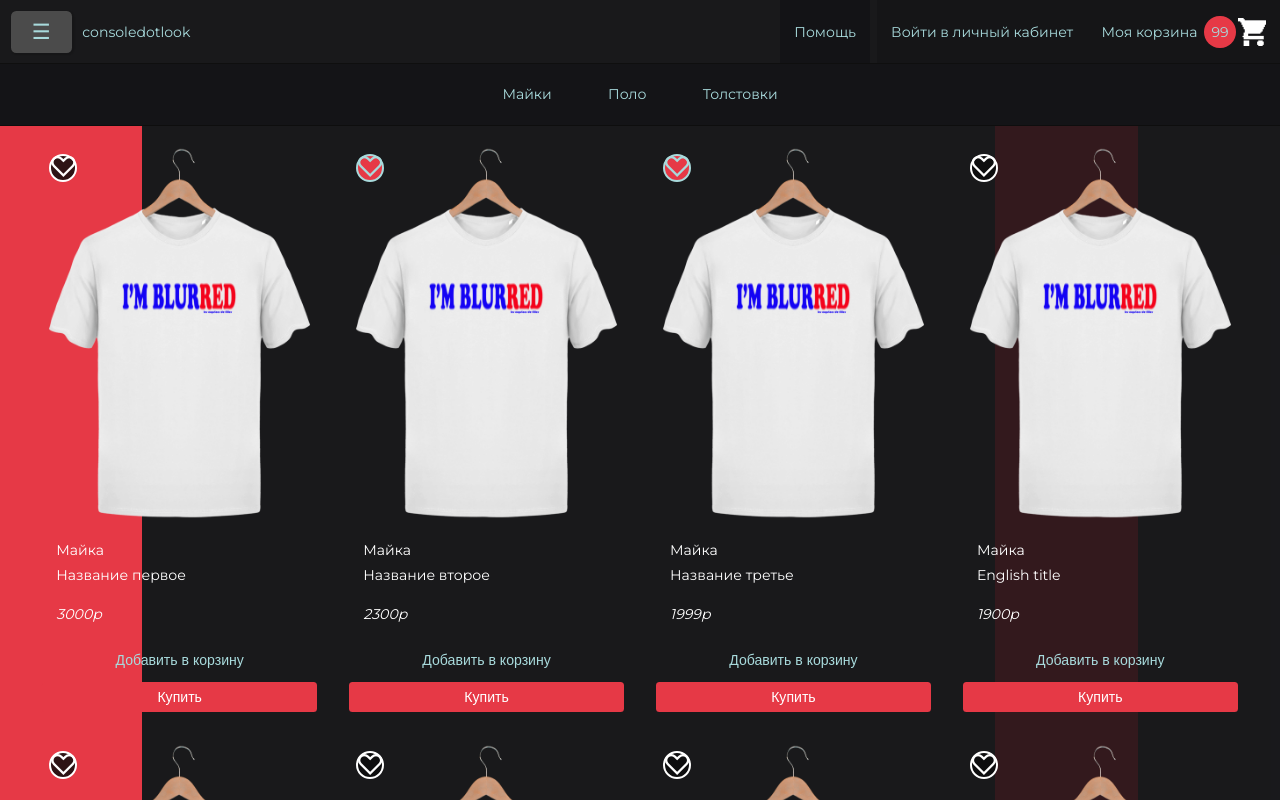
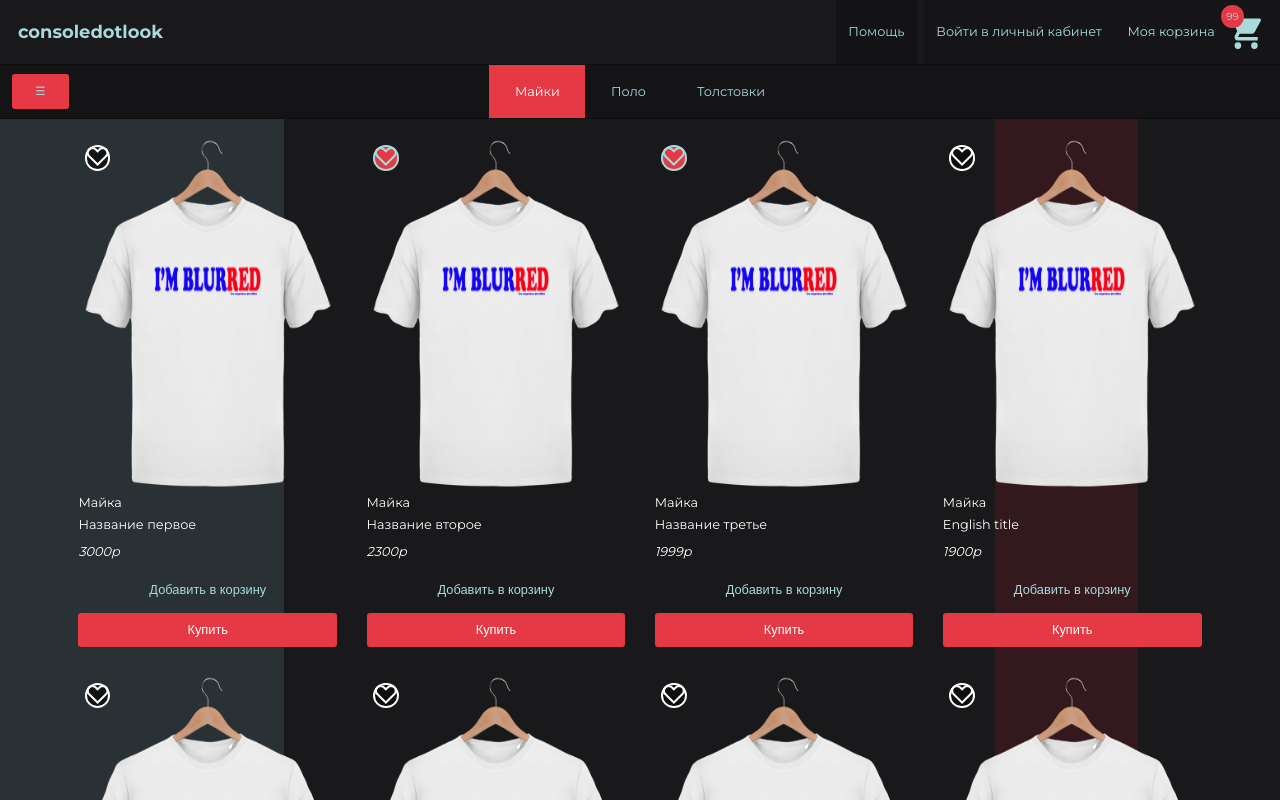
Before and after one commit to Fadinv/cdl, a Next.js app: page / in a window 1280 px wide. Shown: the top 800 px of the page. Built offline with nearby package versions, Linux system fonts and the light colour scheme.

Commit message:
look
active buttons

```diff
--- a/Components/Footer/Footer.module.sass
+++ b/Components/Footer/Footer.module.sass
@@ -3,6 +3,7 @@
 .Footer
   font-size: 1rem
   display: flex
+  border-top: 1px solid library.$color_main-grey
   padding: 2vw
   color: library.$color_powderblue
   width: 100%
--- a/Components/IndexWrapper/IndexWrapper.module.sass
+++ b/Components/IndexWrapper/IndexWrapper.module.sass
@@ -2,7 +2,6 @@
 
 .IndexWrapper
   position: relative
-  border-top: 1px solid library.$color_black
   width: 100%
 
 .FlexRow
@@ -14,12 +13,21 @@
 
 .LeftLineBackground
   position: absolute
-  z-index: 0
+  z-index: -1
   left: 0
   top: 0
-  width: 11.11vw
+  width: 22.22vw
   height: 100%
-  background-color: library.$color_imperial-red
+  background-color: library.$color_honeydew
+
+//.MiddleBackSideBackground
+//  position: absolute
+//  z-index: -1
+//  width: 100%
+//  left: 0
+//  top: 25%
+//  height: 1%
+//  background-color: library.$color_honeydew
 
 .BackSideBackground
   position: absolute
--- a/Components/IndexWrapper/IndexWrapper.tsx
+++ b/Components/IndexWrapper/IndexWrapper.tsx
@@ -17,6 +17,10 @@ const IndexWrapper: React.FC<IndexWrapperProps> = ({children}) => {
 
             </div>
 
+            {/*<div className={styles.MiddleBackSideBackground}>*/}
+            {/**/}
+            {/*</div>*/}
+
             <div className={styles.BackSideBackground}>
 
             </div>
--- a/Components/NavBar/NavBar.module.sass
+++ b/Components/NavBar/NavBar.module.sass
@@ -2,6 +2,7 @@
 
 .NavBar
   color: library.$color_honeydew
+  z-index: 15
   font-size: 1rem
   display: flex
   justify-content: space-between
@@ -10,6 +11,9 @@
   display: flex
 
 .CompanyName
+  margin-left: 1em
+  font-size: 1.4rem
+  font-weight: bold
   display: flex
   flex-direction: column
   justify-content: center
@@ -18,13 +22,12 @@
   font-size: 1.5em
   font-family: 'Montserrat', Roboto, serif
   font-weight: 400
-  margin: .5em .5em
+  margin: .5em 2em
   color: library.$color_honeydew
   border-radius: .25em
   padding: .5em 1em
   line-height: 1
-  box-shadow: .05em .05em .05em .05em rgba(15, 15, 15, .25)
-  background-color: library.$color_main-grey-without-opacity
+  background-color: library.$color_imperial-red
 
 .UserBar
   display: flex
@@ -68,15 +71,16 @@
   position: relative
   display: flex
   align-items: center
-  margin-left: .5em
+  margin: 1.2em .5em
 
 .CartNumber
-  font-size: 1em
+  font-size: .8rem
   background-color: library.$color_imperial-red
+  position: absolute
   border-radius: 50%
   padding: .5em .5em
-  left: 42%
-  top: -42%
+  left: 0
+  top: -1em
   margin: auto
   transition: all .3s ease-out
 
@@ -84,9 +88,9 @@
     background-color: library.$color_main-grey
 
 .CartImage
-  margin-left: .15em
-  width: 2em
-  height: 2em
+  margin-left: .5em
+  width: 2.6em
+  height: 2.6em
 
 .User
   background: rgba(20, 20, 23, .85)
@@ -111,3 +115,16 @@
   left: 0
   width: 0
   transition: all .3s ease-out
+
+@media (max-width: 140em)
+
+@media (max-width: 100em)
+
+@media (max-width: 65em)
+
+@media (max-width: 42em)
+  .Help
+    display: none
+
+  .User
+    display: none
--- a/Components/NavBar/NavBar.tsx
+++ b/Components/NavBar/NavBar.tsx
@@ -8,17 +8,15 @@ interface NavBarProps {
 const NavBar: React.FC<NavBarProps> = () => {
     return (
         <nav className={styles.NavBar}>
-            <div className={styles.Flex}>
+            <span className={styles.CompanyName}>
+                consoledotlook
+            </span>
 
-                <button className={styles.Menu}>
-                    &#9776;
-                </button>
-
-                <span className={styles.CompanyName}>
-                    consoledotlook
-                </span>
-
-            </div>
+            {/*<div className={styles.Flex}>*/}
+            {/*    <button className={styles.Menu}>*/}
+            {/*        &#9776;*/}
+            {/*    </button>*/}
+            {/*</div>*/}
 
             <div className={styles.UserBar}>
 
@@ -37,12 +35,11 @@ const NavBar: React.FC<NavBarProps> = () => {
                 </button>
 
                 <button className={styles.Cart}>
-                    Моя корзина
+                    <p className={styles.MyCartText}>Моя корзина</p>
                     <div className={styles.CartBox}>
                         <span className={styles.CartNumber}>99</span>
                         <img className={styles.CartImage}
-                             src='/shopping-cart-25.png'
-                             srcSet={'/shopping-cart-50.png 2x, /shopping-cart-100.png 4x'}
+                             src='/cart.svg'
                              alt=''/>
                     </div>
                 </button>
--- a/Components/ProductNav/ProductNav.module.sass
+++ b/Components/ProductNav/ProductNav.module.sass
@@ -1,14 +1,17 @@
 @use 'styles/library'
 
 .ProductNav
+  position: relative
   display: flex
   flex-direction: row
+  z-index: 15
   justify-content: center
   width: 100%
   background-color: rgb(20,20,23)
   border-bottom: 1px solid library.$color_main-grey
+  border-top: 1px solid library.$color_main-grey
 
-.ref
+.Path
   font-family: 'Montserrat', Roboto, serif
   font-weight: 400
   color: library.$color_honeydew
@@ -20,3 +23,37 @@
 
   &:hover
     background-color: library.$color_main-grey-without-opacity
+
+.PathActive
+  background-color: library.$color_imperial-red
+  color: white
+  &:hover
+    background-color: library.$color_imperial-red
+
+.WrapperPathBtn
+
+.Menu
+  position: absolute
+  top: calc(50% - 1.5em)
+  left: 1em
+  width: 5em
+  height: 3em
+  font-size: 1em
+  font-family: 'Montserrat', Roboto, serif
+  font-weight: 400
+  color: library.$color_honeydew
+  border-radius: .25em
+  padding: 0 1em
+  line-height: 1
+  background-color: library.$color_imperial-red
+
+@media (max-width: 42em)
+  .ProductNav
+    position: static
+    justify-content: space-between
+    padding: 0 1em
+
+  .Menu
+    position: static
+    margin-top: auto
+    margin-bottom: auto
--- a/Components/ProductNav/ProductNav.tsx
+++ b/Components/ProductNav/ProductNav.tsx
@@ -1,4 +1,4 @@
-import React from 'react'
+import React, {useState} from 'react'
 import styles from './ProductNav.module.sass'
 
 interface ProductNavProps {
@@ -6,19 +6,33 @@ interface ProductNavProps {
 }
 
 const ProductNav: React.FC<ProductNavProps> = () => {
+
+    const [pathState, setPathState] = useState<number>(0)
+
+    const pathArray: string[] = ['Майки', 'Поло', 'Толстовки']
+
+    const buttonClickHandler = (e) => {
+        const key = e.target.dataset.set as string
+        if (e.target.dataset.set === pathState) return
+
+        setPathState(+key)
+    }
+
     return (
         <div className={styles.ProductNav}>
-            <button className={styles.ref}>
-                Майки
+            <button className={styles.Menu}>
+                &#9776;
             </button>
-
-            <button className={styles.ref}>
-                Поло
-            </button>
-
-            <button className={styles.ref}>
-                Толстовки
-            </button>
+            <div className={styles.WrapperPathBtn}>
+            {pathArray.map((btn, key) => {
+                const classesBtn = [styles.Path]
+                if (key === pathState) {
+                    classesBtn.push(styles.PathActive)
+                }
+                return <button data-set={key} onClick={buttonClickHandler} className={classesBtn.join(' ')}
+                               key={key}>{btn}</button>
+            })}
+            </div>
         </div>
     )
 }
--- a/Components/ProductsStuck/ProductItem/ProductItem.module.sass
+++ b/Components/ProductsStuck/ProductItem/ProductItem.module.sass
@@ -8,6 +8,7 @@
   justify-content: space-between
   border-radius: .5em
   padding-top: 1em
+  padding-bottom: 1em
   transition: all .3s ease-out
   background-color: rgba(13, 13, 13, 0)
 
@@ -74,17 +75,17 @@
   border: .1em solid white
   border-radius: 50%
   &:hover
-    box-shadow: 0 0 0 0.1em library.$color_main-grey
+    box-shadow: 0 0 0 0.1em library.$color_imperial-red
 
 .Liked
   border-color: library.$color_honeydew
   color: library.$color_honeydew
   background-color: library.$color_imperial-red
   &:hover
-    box-shadow: 0 0 0 0.1em library.$color_imperial-red
+    box-shadow: none
 
 .SizesStuck
-  max-height: 80%
+  max-height: 85%
   display: flex
   flex-direction: column
   justify-content: space-between
@@ -104,7 +105,7 @@
 .SizeStuckBtnItem
   cursor: pointer
   font-family: 'Montserrat', serif
-  font-size: 1.2rem
+  font-size: 1.4rem
   padding: 0
   color: library.$color_powderblue
   width: 2em
@@ -143,13 +144,12 @@
   max-width: 100%
   min-width: 100%
   display: flex
-  margin-top: .5em
   flex-direction: column
   justify-content: flex-end
   //z-index: 0
   //position: absolute
   //background-color: rgba(13, 13, 13, .9)
-  padding: 1em
+  padding: 0 1em
   border-radius: .25em
   //opacity: 0
   left: 0
@@ -158,13 +158,17 @@
 
 .TextStuck
   color: white
-  padding: 0 1em
 
 .TextStuck > * + *
   margin-top: .5em
 
+.ProductCathegory
+  font-family: 'Montserrat', serif
+  margin-top: .5em
+
 .Title
-  padding-bottom: 1em
+  margin-top: .5em
+  padding-bottom: .5em
   position: relative
   top: 0
   //height: 0
@@ -189,8 +193,8 @@
 
 .StuckButtons > *
   font-size: 1rem
-  margin-top: 1.55em
-  padding: .5em .5em
+  margin-top: 1em
+  padding: .75em .75em
   border-radius: .25em
 
 .StuckButtons > * + *
@@ -227,3 +231,7 @@
 
   &:hover
     background-color: rgba(240, 240, 240, .15)
+
+@media (max-width: 25em)
+  .SizeStuckBtnItem
+    font-size: 1.15rem
--- a/Components/ProductsStuck/ProductItem/ProductItem.tsx
+++ b/Components/ProductsStuck/ProductItem/ProductItem.tsx
@@ -61,6 +61,7 @@ const ProductItem: React.FC<ProductItemProps> = ({
                             } else if (sizeState === btn) {
                                 classesBtn.push(styles.SizeActive)
                             }
+
                             return <button onClick={sizeClkHandler} key={key} data-set={btn}
                                            className={classesBtn.join(' ')}>
                                 {btn}
@@ -71,12 +72,12 @@ const ProductItem: React.FC<ProductItemProps> = ({
             </div>
 
             <span onClick={likeHandler} className={likeClasses.join(' ')}>
-                        &#9825;
+                &#9825;
             </span>
 
             <div className={styles.OpacityBox}>
                 <div className={styles.TextStuck}>
-                    <p>Майка</p>
+                    <p className={styles.ProductCathegory}>Майка</p>
                     <p className={styles.Title}>
                         {title}
                     </p>
--- a/Components/ProductsStuck/ProductsStuck.module.css
+++ b/Components/ProductsStuck/ProductsStuck.module.css
@@ -6,9 +6,25 @@
     font-size: 1rem;
     padding: .5em 2em;
     display: grid;
-    grid-template-columns: 1fr 1fr 1fr 1fr;
-    grid-template-rows: 1fr 1fr 1fr;
+    grid-template-columns: 1fr 1fr 1fr 1fr 1fr 1fr;
+    grid-template-rows: 1fr 1fr;
     grid-gap: .3vw;
+}
+
+@media (max-width: 140em) {
+    .ProductsStuck {
+        max-width: 1600px;
+        grid-template-columns: 1fr 1fr 1fr 1fr;
+        grid-template-rows: 1fr 1fr 1fr;
+    }
+}
+
+@media (max-width: 100em) {
+    .ProductsStuck {
+        max-width: 1200px;
+        grid-template-columns: 1fr 1fr 1fr 1fr;
+        grid-template-rows: 1fr 1fr 1fr;
+    }
 }
 
 @media (max-width: 65em) {
--- a/pages/index.tsx
+++ b/pages/index.tsx
@@ -18,15 +18,12 @@ export default function Home() {
 
             <NavBar/>
 
+            <ProductNav/>
+
             <IndexWrapper>
-
-                <ProductNav/>
-
                 <ProductsStuck/>
 
                 <ProductPagination/>
-
-
             </IndexWrapper>
             <Footer/>
 
--- a/styles/globals.sass
+++ b/styles/globals.sass
@@ -2,7 +2,7 @@
 @import url('https://fonts.googleapis.com/css2?family=Montserrat:wght@300;400;600;700&display=swap')
 
 html, body
-  font-size: calc(.4em + .6vw)
+  font-size: calc(.3em + .3vw)
   background-color: rgba(20, 20, 23, .85)
   padding: 0
   box-sizing: border-box
@@ -32,3 +32,19 @@ button
 
   &:focus
     outline: none
+
+@media (max-width: 125em)
+  html, body
+    font-size: calc(.3em + .35vw)
+
+@media (max-width: 100em)
+  html, body
+    font-size: calc(.4em + .5vw)
+
+@media (max-width: 65em)
+  html, body
+    font-size: calc(.45em + .55vw)
+
+@media (max-width: 42em)
+  html, body
+    font-size: calc(.5em + .6vw)
```
Also changed, not shown: public/cart.svg (added).
